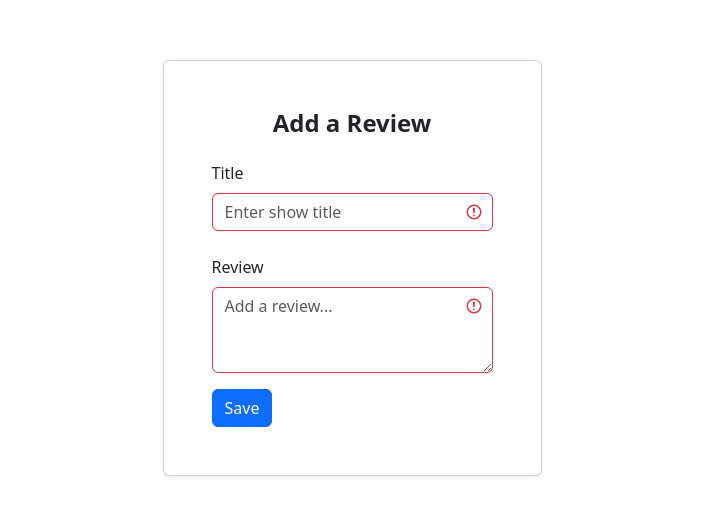
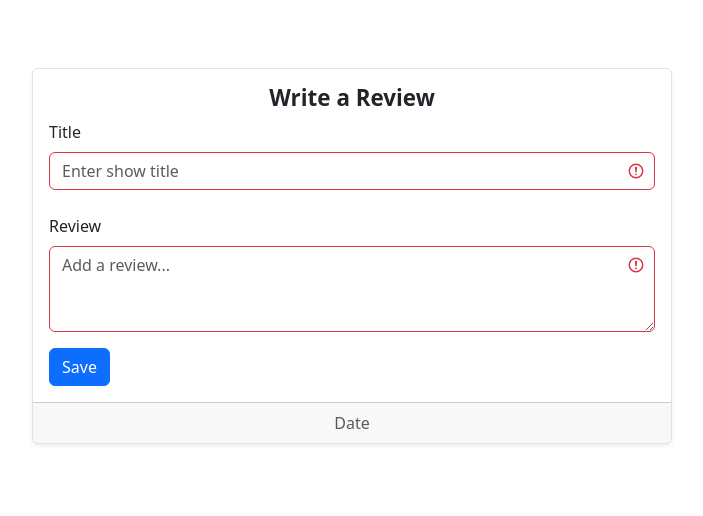
Before and after one commit to myavonbehren/Watch-Rate, a React (Vite) app in the folder frontend/: page / in a window 1280 px wide. Shown: the part 144-660 px from the top of the page, without its empty margins (288-991 px from the left). Built offline with nearby package versions, Linux system fonts and the light colour scheme.

Commit message:
Update UI

```diff
--- a/frontend/src/components/AddReview.tsx
+++ b/frontend/src/components/AddReview.tsx
@@ -1,4 +1,4 @@
-import { Form, Button, Card, FormGroup, FormControl, Container, Row, Col } from 'react-bootstrap';
+import { Form, Button, Card, FormGroup, FormControl, Container, Row, Col, CardSubtitle, CardFooter, CardTitle } from 'react-bootstrap';
 import  { type Review } from '../types/Review';
 import React from 'react';
 import { useState } from 'react';
@@ -35,9 +35,10 @@ const AddReview: React.FC<AddReviewProps> = ({addReview}) => {
 
     return (
 
-    <Card className="mx-auto mt-4 shadow-sm">
+     <Card className="p-0 shadow-sm border" style={{  width: '40rem'  }}>
+
         <Card.Body>
-            <Card.Title className="mb-4" style={{fontSize: "1.5rem", fontWeight: "bold"}}>Add a Review</Card.Title>
+            <CardTitle style={{fontWeight: "bold", fontSize: "1.4em"}}>Write a Review</CardTitle>
 
         <Form onSubmit={handleSubmit} className="text-start">
             <Form.Group className="mb-4" controlId="formTitle">
@@ -66,9 +67,9 @@ const AddReview: React.FC<AddReviewProps> = ({addReview}) => {
             <Button variant='primary' type='submit'>
                 Save
             </Button>
-
         </Form>
         </Card.Body>
+        <Card.Footer className="text-muted p-0 px-4 py-2">Date</Card.Footer>
     </Card>
     );
 };
```
